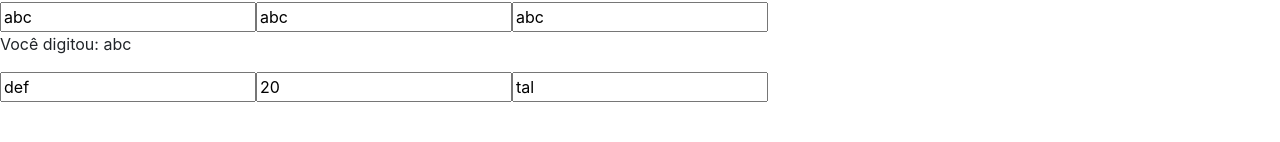
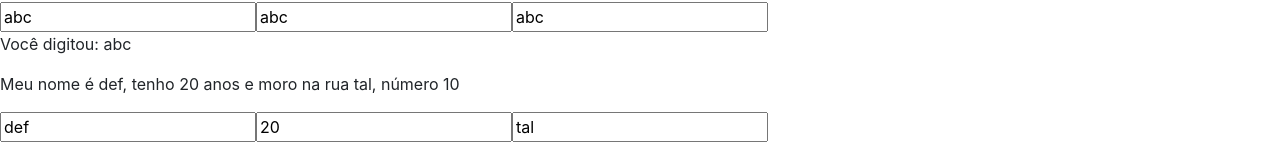
Before and after one commit to robertabononi/angular-loiane, an Angular app in the folder data-binding/: page / in a window 1280 px wide. Shown: the part 900-1042 px from the top of the page. Before the commit the page ends 1002 px from the top, so only its background shows below. Built offline with nearby package versions, Linux system fonts and the light colour scheme.

Commit message:
test: create a phrase with the object's propertys

```diff
--- a/data-binding/src/app/data-binding/data-binding.component.html
+++ b/data-binding/src/app/data-binding/data-binding.component.html
@@ -110,6 +110,12 @@
 
       <p>Você digitou: {{ nome }}</p>
 
+    </div>
+
+    <div>
+
+      <p>Meu nome é {{ pessoa.nome }}, tenho {{ pessoa.idade }} anos e moro na rua {{ pessoa.endereco.rua }}, número {{ pessoa.endereco.numero }}</p>
+
       <input type="text" [(ngModel)]="pessoa.nome">
       <input type="text" [(ngModel)]="pessoa.idade">
       <input type="text" [(ngModel)]="pessoa.endereco.rua">
```
